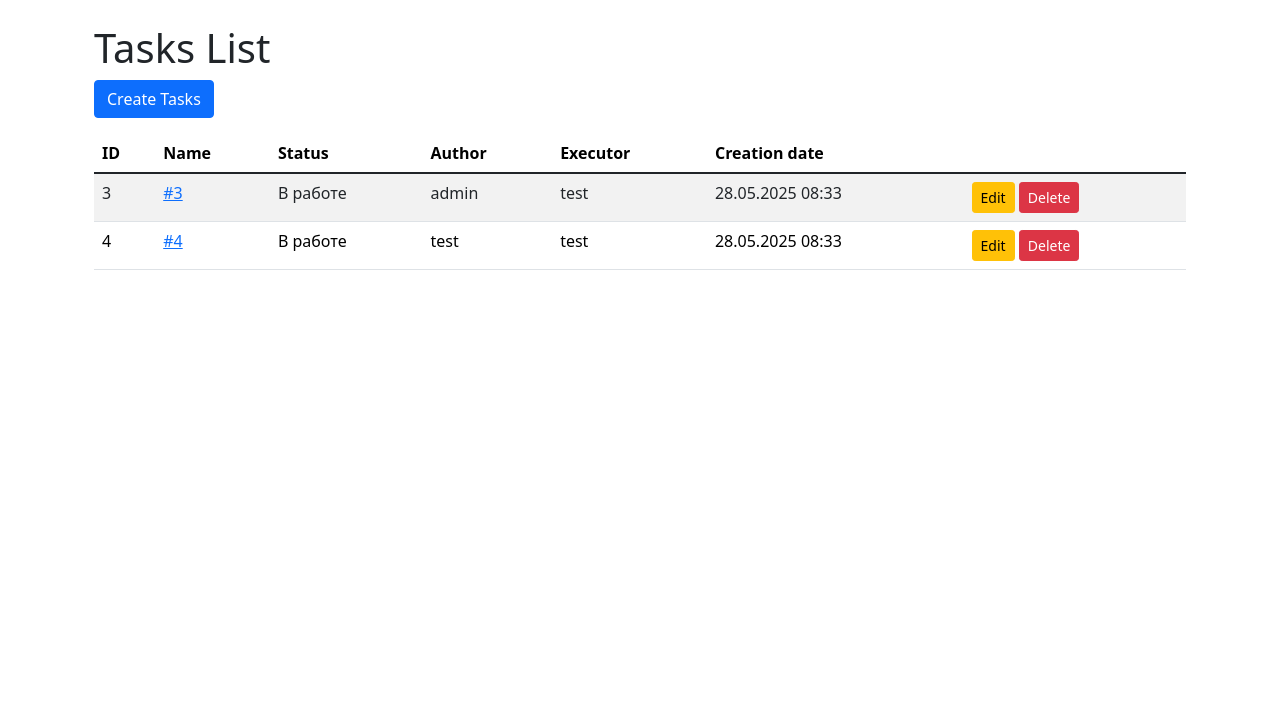
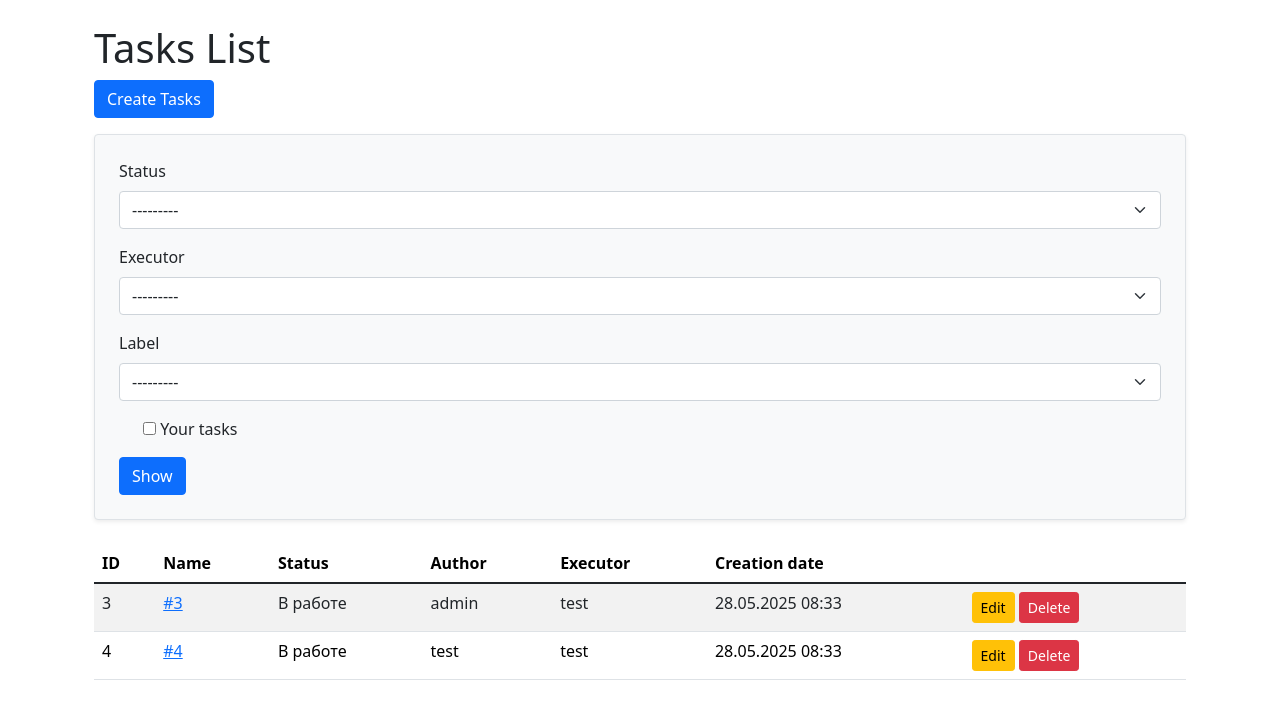
Before and after one commit to Xequrt/python-project-52, a Django app: page /tasks/ in a window 1280 px wide. Shown: the part 86-800 px from the top of the page. Run offline with Django 5.2, Linux system fonts and the light colour scheme; a user stored in the database is signed in; data comes from the database, SQL or seed files in the repository; some libraries are stand-ins or nearby versions.

Commit message:
Add filter tasks

```diff
--- /dev/null
+++ b/task_manager/tasks/filter.py
@@ -0,0 +1,38 @@
+import django_filters
+from django import forms
+from django.contrib.auth.models import User
+from django.utils.translation import gettext_lazy as _
+from .models import Task
+from task_manager.labels.models import Label
+from task_manager.statuses.models import Status
+
+class TaskFilter(django_filters.FilterSet):
+    status = django_filters.ModelChoiceFilter(
+        queryset=Status.objects.all(),
+        label=_('Status'),
+        widget = forms.Select(attrs={'class': 'form-select'})
+    )
+    executor = django_filters.ModelChoiceFilter(
+        queryset=User.objects.all(),
+        label=_('Executor'),
+        widget=forms.Select(attrs={'class': 'form-select'}),
+    )
+    labels = django_filters.ModelChoiceFilter(
+        queryset=Label.objects.all(),
+        label=_('Labels'),
+        widget=forms.Select(attrs={'class': 'form-select'}),
+    )
+    is_author = django_filters.BooleanFilter(
+        method='filter_by_author',
+        label=_('Your tasks'),
+        widget=forms.CheckboxInput(attrs={'class': 'form-check-label'})
+    )
+
+    def filter_by_author(self, queryset, name, value):
+        if value:
+            return queryset.filter(author=self.request.user)
+        return queryset
+
+    class Meta:
+        model = Task
+        fields = ['status', 'executor', 'labels', 'is_author']
--- a/task_manager/tasks/templates/tasks/tasks_list.html
+++ b/task_manager/tasks/templates/tasks/tasks_list.html
@@ -10,6 +10,26 @@
     <div class="mb-3">
         <a href="{% url 'tasks_create' %}" class="btn btn-primary">{% translate "Create Tasks" %}</a>
     </div>
+
+    <form method="get" class="p-4 bg-light rounded border shadow-sm mb-4">
+        <div class="mb-3">
+          <label for="id_status" class="form-label">{% translate "Status" %}</label>
+          {{ filter.form.status }}
+        </div>
+        <div class="mb-3">
+          <label for="id_executor" class="form-label">{% translate "Executor" %}</label>
+          {{ filter.form.executor }}
+        </div>
+        <div class="mb-3">
+          <label for="id_labels" class="form-label">{% translate "Label" %}</label>
+          {{ filter.form.labels }}
+        </div>
+        <div class="form-check mb-3">
+          {{ filter.form.is_author }}
+          <label for="id_is_author" class="form-check-label">{% translate "Your tasks" %}</label>
+        </div>
+        <button type="submit" class="btn btn-primary">{% translate "Show" %}</button>
+    </form>
 
     <table class="table table-striped">
         <thead>
@@ -30,9 +50,9 @@
                 <td>{{ task.status }}</td>
                 <td>{{ task.author }}</td>
                 {% if task.executor is None %}
-                <td></td>
+                    <td></td>
                 {% else %}
-                <td>{{ task.executor }}</td>
+                    <td>{{ task.executor }}</td>
                 {% endif %}
                 <td>{{ task.created_at|date:"d.m.Y H:i" }}</td>
                 <td>
--- a/task_manager/tasks/views.py
+++ b/task_manager/tasks/views.py
@@ -9,12 +9,15 @@ from django.utils.translation import gettext_lazy as _
 from django.shortcuts import get_object_or_404, render, redirect
 from .models import Task
 from .forms import TaskForm
+from django_filters.views import FilterView
+from .filter import TaskFilter
 
 
-class TasksListView(LoginRequiredMixin, ListView):
+class TasksListView(LoginRequiredMixin, FilterView):
     model = Task
     template_name = 'tasks/tasks_list.html'
     context_object_name = 'tasks'
+    filterset_class = TaskFilter
     login_url = reverse_lazy('login')
 
     def get_queryset(self):
```
Also changed, not shown: task_manager/tasks/migrations/0008_alter_task_labels.py (added).
